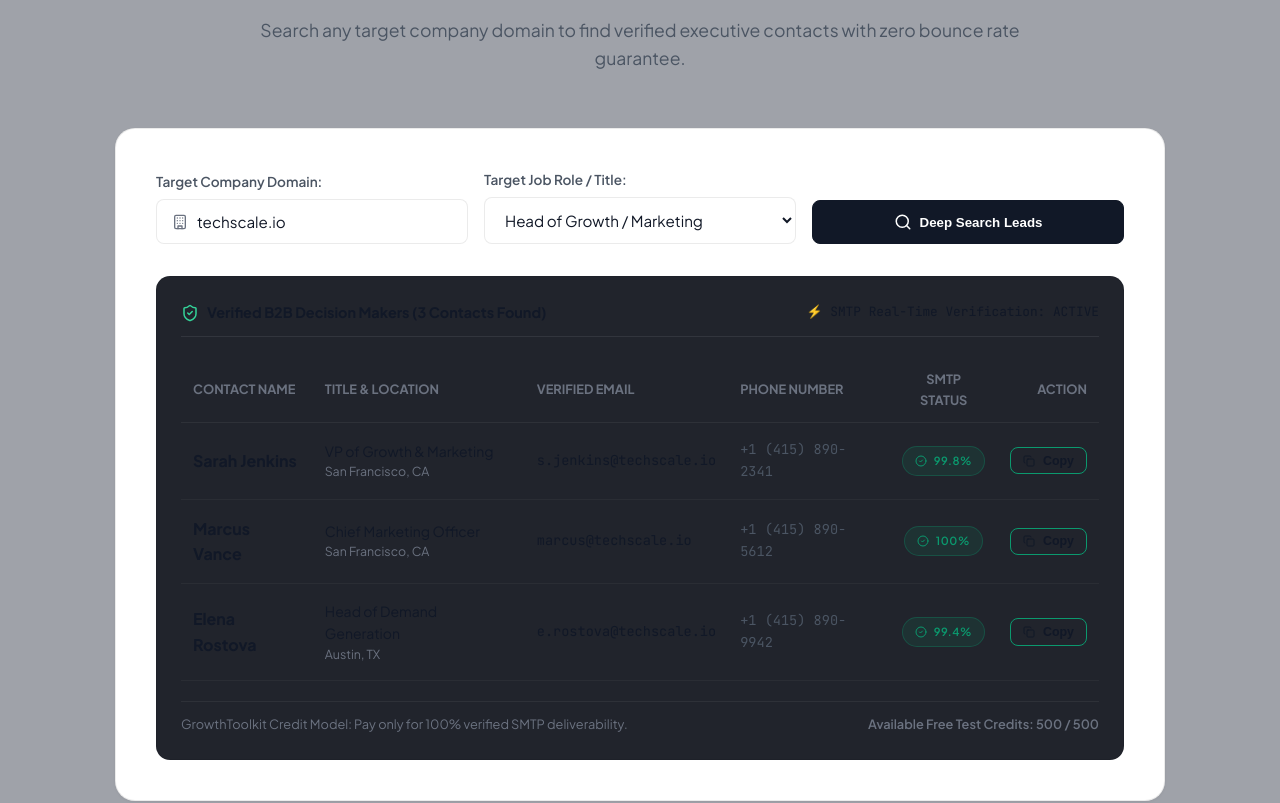
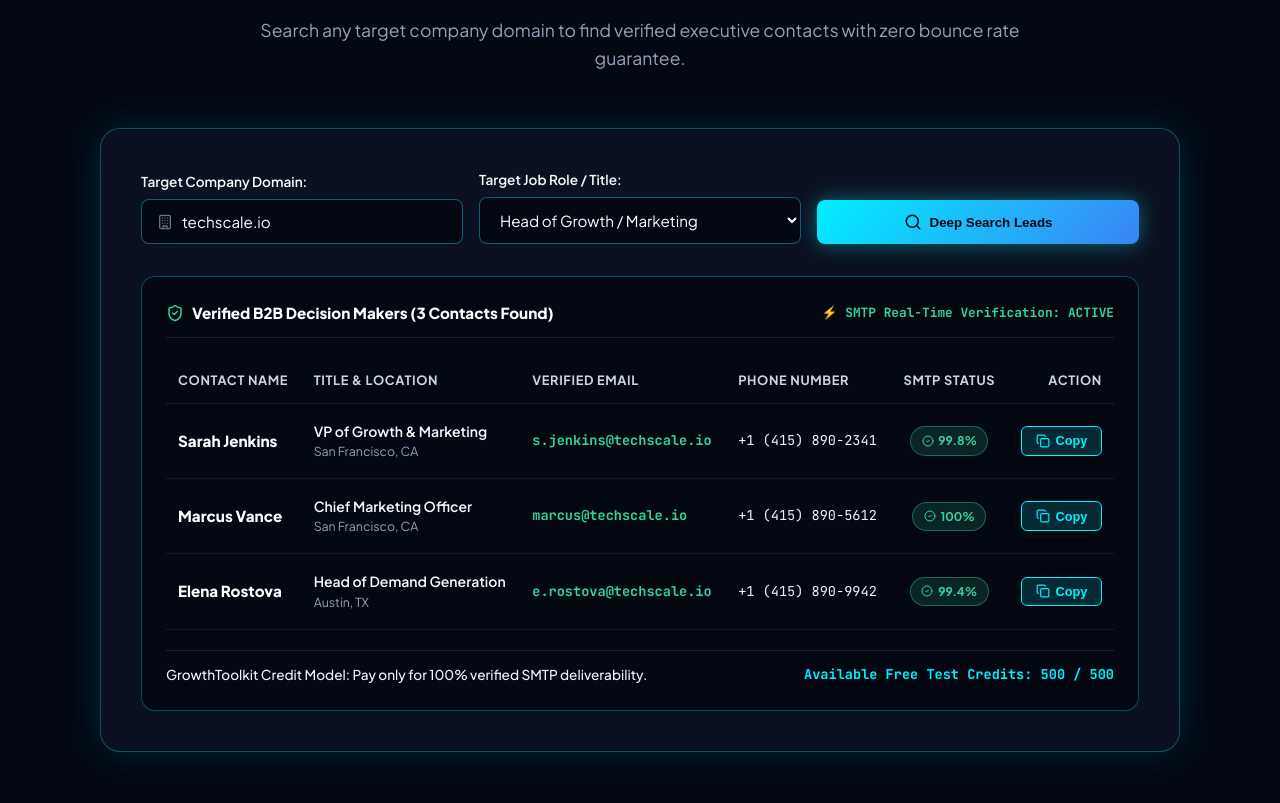
Before and after one commit to Itssushmasharma/demo_growixa, a React (Vite) app: page / in a window 1280 px wide. Shown: the part 2180-2983 px from the top of the page. Built offline with nearby package versions, Linux system fonts and the light colour scheme.

Commit message:
style: Change Lead Finder table text to high-contrast crisp white and cyan

```diff
--- a/src/components/LeadFinderSandbox.jsx
+++ b/src/components/LeadFinderSandbox.jsx
@@ -101,81 +101,114 @@
   };
 
   return (
-    <section id="prospecting" style={{ padding: '6rem 0', background: 'rgba(15, 23, 42, 0.4)', borderTop: '1px solid var(--border-color)', borderBottom: '1px solid var(--border-color)' }}>
+    <section id="prospecting" style={{ padding: '6rem 0', background: '#030712', borderTop: '1px solid rgba(255, 255, 255, 0.1)', borderBottom: '1px solid rgba(255, 255, 255, 0.1)' }}>
       <div className="container">
         {/* Header */}
         <div style={{ textAlign: 'center', maxWidth: '800px', margin: '0 auto 3.5rem auto' }}>
-          <span style={{ fontSize: '0.85rem', fontWeight: 700, textTransform: 'uppercase', letterSpacing: '0.1em', color: 'var(--accent-indigo)' }}>
-            GrowthToolkit-Style Prospecting Sandbox
+          <span style={{ fontSize: '0.85rem', fontWeight: 700, textTransform: 'uppercase', letterSpacing: '0.1em', color: '#00F0FF' }}>
+            GrowthToolkit Prospecting Sandbox
           </span>
-          <h2 style={{ fontSize: 'clamp(2rem, 3.5vw, 3rem)', marginTop: '0.5rem', marginBottom: '1rem' }}>
-            B2B Executive Email <span className="gradient-text">Finder & SMTP Verifier</span>
+          <h2 style={{ fontSize: 'clamp(2rem, 3.5vw, 3rem)', marginTop: '0.5rem', marginBottom: '1rem', color: '#FFFFFF' }}>
+            B2B Executive Email <span style={{ color: '#00F0FF' }}>Finder & SMTP Verifier</span>
           </h2>
-          <p style={{ color: 'var(--text-secondary)', fontSize: '1.1rem' }}>
+          <p style={{ color: '#94A3B8', fontSize: '1.1rem' }}>
             Search any target company domain to find verified executive contacts with zero bounce rate guarantee.
           </p>
         </div>
 
-        {/* Sandbox Glass Box */}
-        <div className="glass-card" style={{ padding: '2.5rem', borderRadius: 'var(--radius-lg)', maxWidth: '1050px', margin: '0 auto' }}>
+        {/* Sandbox Dark Cyber Card */}
+        <div style={{ background: '#0B1120', padding: '2.5rem', borderRadius: 'var(--radius-lg)', maxWidth: '1080px', margin: '0 auto', border: '1px solid rgba(0, 240, 255, 0.3)', boxShadow: '0 0 40px rgba(0, 240, 255, 0.15)' }}>
+
           {/* Search Form Controls */}
           <form onSubmit={handleSearch} style={{ display: 'grid', gridTemplateColumns: 'repeat(auto-fit, minmax(220px, 1fr))', gap: '1rem', alignItems: 'flex-end', marginBottom: '2rem' }}>
             <div>
-              <label style={{ display: 'block', fontSize: '0.85rem', fontWeight: 600, color: 'var(--text-secondary)', marginBottom: '0.4rem' }}>
+              <label style={{ display: 'block', fontSize: '0.85rem', fontWeight: 600, color: '#F8FAFC', marginBottom: '0.4rem' }}>
                 Target Company Domain:
               </label>
               <div style={{ position: 'relative' }}>
-                <Building size={16} style={{ position: 'absolute', left: '1rem', top: '50%', transform: 'translateY(-50%)', color: 'var(--text-muted)' }} />
+                <Building size={16} style={{ position: 'absolute', left: '1rem', top: '50%', transform: 'translateY(-50%)', color: '#64748B' }} />
                 <input
                   type="text"
                   required
                   value={domain}
                   onChange={(e) => setDomain(e.target.value)}
-                  className="form-input"
-                  style={{ paddingLeft: '2.5rem' }}
+                  style={{
+                    width: '100%',
+                    padding: '0.75rem 1rem 0.75rem 2.5rem',
+                    background: '#030712',
+                    border: '1px solid rgba(0, 240, 255, 0.4)',
+                    borderRadius: 'var(--radius-sm)',
+                    color: '#FFFFFF',
+                    fontFamily: 'var(--font-sans)',
+                    fontSize: '0.95rem',
+                    outline: 'none'
+                  }}
                   placeholder="e.g. stripe.com"
                 />
               </div>
             </div>
 
             <div>
-              <label style={{ display: 'block', fontSize: '0.85rem', fontWeight: 600, color: 'var(--text-secondary)', marginBottom: '0.4rem' }}>
+              <label style={{ display: 'block', fontSize: '0.85rem', fontWeight: 600, color: '#F8FAFC', marginBottom: '0.4rem' }}>
                 Target Job Role / Title:
               </label>
               <select
                 value={targetRole}
                 onChange={(e) => setTargetRole(e.target.value)}
-                className="form-input"
+                style={{
+                  width: '100%',
+                  padding: '0.75rem 1rem',
+                  background: '#030712',
+                  border: '1px solid rgba(0, 240, 255, 0.4)',
+                  borderRadius: 'var(--radius-sm)',
+                  color: '#FFFFFF',
+                  fontFamily: 'var(--font-sans)',
+                  fontSize: '0.95rem',
+                  outline: 'none'
+                }}
               >
-                <option value="Head of Growth">Head of Growth / Marketing</option>
-                <option value="Chief Executive Officer (CEO)">CEO / Founder</option>
-                <option value="VP of Sales">VP of Sales / Business Dev</option>
-                <option value="Chief Technology Officer (CTO)">CTO / VP Engineering</option>
+                <option value="Head of Growth" style={{ background: '#030712', color: '#FFFFFF' }}>Head of Growth / Marketing</option>
+                <option value="Chief Executive Officer (CEO)" style={{ background: '#030712', color: '#FFFFFF' }}>CEO / Founder</option>
+                <option value="VP of Sales" style={{ background: '#030712', color: '#FFFFFF' }}>VP of Sales / Business Dev</option>
+                <option value="Chief Technology Officer (CTO)" style={{ background: '#030712', color: '#FFFFFF' }}>CTO / VP Engineering</option>
               </select>
             </div>
 
             <button
               type="submit"
               disabled={isSearching}
-              className="btn-primary"
-              style={{ padding: '0.75rem 1.5rem', justifyContent: 'center', height: '44px' }}
+              style={{
+                background: 'linear-gradient(135deg, #00F0FF 0%, #3B82F6 100%)',
+                color: '#030712',
+                fontWeight: 800,
+                padding: '0.75rem 1.5rem',
+                borderRadius: 'var(--radius-sm)',
+                border: 'none',
+                cursor: 'pointer',
+                display: 'inline-flex',
+                alignItems: 'center',
+                justifyContent: 'center',
+                gap: '0.5rem',
+                height: '44px',
+                boxShadow: '0 0 20px rgba(0, 240, 255, 0.4)'
+              }}
             >
               {isSearching ? <RefreshCw size={18} className="animate-spin" /> : <Search size={18} />}
               <span>{isSearching ? 'Deep Searching...' : 'Deep Search Leads'}</span>
             </button>
           </form>
 
-          {/* Results Table */}
-          <div style={{ background: 'rgba(9, 13, 22, 0.9)', borderRadius: 'var(--radius-md)', border: '1px solid var(--border-color)', padding: '1.5rem' }}>
-            <div style={{ display: 'flex', alignItems: 'center', justifyContent: 'space-between', marginBottom: '1.25rem', paddingBottom: '0.75rem', borderBottom: '1px solid rgba(255, 255, 255, 0.08)' }}>
+          {/* Results Table (Bright White Text & Cyber Style) */}
+          <div style={{ background: '#030712', borderRadius: 'var(--radius-md)', border: '1px solid rgba(0, 240, 255, 0.3)', padding: '1.5rem' }}>
+            <div style={{ display: 'flex', alignItems: 'center', justifyContent: 'space-between', marginBottom: '1.25rem', paddingBottom: '0.75rem', borderBottom: '1px solid rgba(255, 255, 255, 0.1)' }}>
               <div style={{ display: 'flex', alignItems: 'center', gap: '0.5rem' }}>
                 <ShieldCheck size={18} color="#34D399" />
-                <span style={{ fontSize: '0.9rem', fontWeight: 700, color: 'var(--text-primary)' }}>
+                <span style={{ fontSize: '0.95rem', fontWeight: 800, color: '#FFFFFF' }}>
                   Verified B2B Decision Makers ({results.length} Contacts Found)
                 </span>
               </div>
 
-              <div style={{ fontSize: '0.8rem', color: 'var(--accent-emerald)', fontFamily: 'var(--font-mono)' }}>
+              <div style={{ fontSize: '0.8rem', color: '#34D399', fontWeight: 700, fontFamily: 'var(--font-mono)' }}>
                 ⚡ SMTP Real-Time Verification: ACTIVE
               </div>
             </div>
@@ -183,43 +216,77 @@
             <div style={{ overflowX: 'auto' }}>
               <table style={{ width: '100%', borderCollapse: 'collapse', textAlign: 'left' }}>
                 <thead>
-                  <tr style={{ fontSize: '0.8rem', color: 'var(--text-muted)', textTransform: 'uppercase', borderBottom: '1px solid rgba(255, 255, 255, 0.06)' }}>
-                    <th style={{ padding: '0.75rem' }}>Contact Name</th>
-                    <th style={{ padding: '0.75rem' }}>Title & Location</th>
-                    <th style={{ padding: '0.75rem' }}>Verified Email</th>
-                    <th style={{ padding: '0.75rem' }}>Phone Number</th>
-                    <th style={{ padding: '0.75rem', textAlign: 'center' }}>SMTP Status</th>
-                    <th style={{ padding: '0.75rem', textAlign: 'right' }}>Action</th>
+                  <tr style={{ fontSize: '0.8rem', color: '#94A3B8', textTransform: 'uppercase', borderBottom: '1px solid rgba(255, 255, 255, 0.1)', letterSpacing: '0.05em' }}>
+                    <th style={{ padding: '0.75rem', color: '#CBD5E1' }}>Contact Name</th>
+                    <th style={{ padding: '0.75rem', color: '#CBD5E1' }}>Title & Location</th>
+                    <th style={{ padding: '0.75rem', color: '#CBD5E1' }}>Verified Email</th>
+                    <th style={{ padding: '0.75rem', color: '#CBD5E1' }}>Phone Number</th>
+                    <th style={{ padding: '0.75rem', textAlign: 'center', color: '#CBD5E1' }}>SMTP Status</th>
+                    <th style={{ padding: '0.75rem', textAlign: 'right', color: '#CBD5E1' }}>Action</th>
                   </tr>
                 </thead>
                 <tbody>
                   {results.map((item, idx) => (
-                    <tr key={idx} style={{ borderBottom: '1px solid rgba(255, 255, 255, 0.04)' }}>
-                      <td style={{ padding: '1rem 0.75rem', fontWeight: 700, color: 'var(--text-primary)' }}>
+                    <tr key={idx} style={{ borderBottom: '1px solid rgba(255, 255, 255, 0.08)' }}>
+                      {/* Name */}
+                      <td style={{ padding: '1rem 0.75rem', fontWeight: 800, color: '#FFFFFF', fontSize: '0.95rem' }}>
                         {item.name}
                       </td>
+
+                      {/* Title & Location */}
                       <td style={{ padding: '1rem 0.75rem', fontSize: '0.875rem' }}>
-                        <div style={{ color: 'var(--text-primary)' }}>{item.title}</div>
-                        <div style={{ color: 'var(--text-muted)', fontSize: '0.775rem' }}>{item.location}</div>
+                        <div style={{ color: '#F8FAFC', fontWeight: 600 }}>{item.title}</div>
+                        <div style={{ color: '#94A3B8', fontSize: '0.775rem' }}>{item.location}</div>
                       </td>
-                      <td style={{ padding: '1rem 0.75rem', fontFamily: 'var(--font-mono)', fontSize: '0.85rem', color: 'var(--accent-emerald)' }}>
+
+                      {/* Verified Email */}
+                      <td style={{ padding: '1rem 0.75rem', fontFamily: 'var(--font-mono)', fontSize: '0.85rem', color: '#34D399', fontWeight: 700 }}>
                         {item.email}
                       </td>
-                      <td style={{ padding: '1rem 0.75rem', fontFamily: 'var(--font-mono)', fontSize: '0.85rem', color: 'var(--text-secondary)' }}>
+
+                      {/* Phone Number */}
+                      <td style={{ padding: '1rem 0.75rem', fontFamily: 'var(--font-mono)', fontSize: '0.85rem', color: '#F1F5F9' }}>
                         {item.phone}
                       </td>
+
+                      {/* SMTP Status Pill */}
                       <td style={{ padding: '1rem 0.75rem', textAlign: 'center' }}>
-                        <span className="status-pill status-pill-done" style={{ fontSize: '0.7rem' }}>
+                        <span style={{
+                          background: 'rgba(52, 211, 153, 0.15)',
+                          color: '#34D399',
+                          border: '1px solid rgba(52, 211, 153, 0.4)',
+                          padding: '0.25rem 0.65rem',
+                          borderRadius: 'var(--radius-full)',
+                          fontSize: '0.75rem',
+                          fontWeight: 700,
+                          display: 'inline-flex',
+                          alignItems: 'center',
+                          gap: '0.3rem'
+                        }}>
                           <CheckCircle2 size={12} /> {item.deliverabilityScore}%
                         </span>
                       </td>
+
+                      {/* Copy Action Button */}
                       <td style={{ padding: '1rem 0.75rem', textAlign: 'right' }}>
                         <button
                           onClick={() => handleCopy(item.email, idx)}
-                          className="btn-secondary"
-                          style={{ padding: '0.35rem 0.75rem', fontSize: '0.775rem' }}
+                          style={{
+                            background: copiedIndex === idx ? '#34D399' : 'rgba(0, 240, 255, 0.15)',
+                            color: copiedIndex === idx ? '#030712' : '#00F0FF',
+                            border: '1px solid #00F0FF',
+                            padding: '0.4rem 0.85rem',
+                            borderRadius: '6px',
+                            fontSize: '0.8rem',
+                            fontWeight: 700,
+                            cursor: 'pointer',
+                            display: 'inline-flex',
+                            alignItems: 'center',
+                            gap: '0.35rem',
+                            transition: 'all 0.2s ease'
+                          }}
                         >
-                          {copiedIndex === idx ? <Check size={12} /> : <Copy size={12} />}
+                          {copiedIndex === idx ? <Check size={14} /> : <Copy size={14} />}
                           <span>{copiedIndex === idx ? 'Copied' : 'Copy'}</span>
                         </button>
                       </td>
@@ -229,11 +296,16 @@
               </table>
             </div>
 
-            {/* Wallet credit usage info */}
-            <div style={{ marginTop: '1.25rem', paddingTop: '0.75rem', borderTop: '1px solid rgba(255, 255, 255, 0.06)', display: 'flex', alignItems: 'center', justifyContent: 'space-between', fontSize: '0.8rem', color: 'var(--text-muted)' }}>
-              <span>GrowthToolkit Credit Model: Pay only for 100% verified SMTP deliverability.</span>
-              <span style={{ color: 'var(--accent-indigo)', fontWeight: 600 }}>Available Free Test Credits: 500 / 500</span>
+            {/* Wallet credit usage info footer (Bright White & Cyan Text) */}
+            <div style={{ marginTop: '1.25rem', paddingTop: '0.85rem', borderTop: '1px solid rgba(255, 255, 255, 0.1)', display: 'flex', alignItems: 'center', justifyContent: 'space-between', fontSize: '0.85rem', color: '#E2E8F0', flexWrap: 'wrap', gap: '0.5rem' }}>
+              <span style={{ color: '#F1F5F9', fontWeight: 500 }}>
+                GrowthToolkit Credit Model: Pay only for 100% verified SMTP deliverability.
+              </span>
+              <span style={{ color: '#00F0FF', fontWeight: 800, fontFamily: 'var(--font-mono)' }}>
+                Available Free Test Credits: 500 / 500
+              </span>
             </div>
+
           </div>
         </div>
       </div>
```
